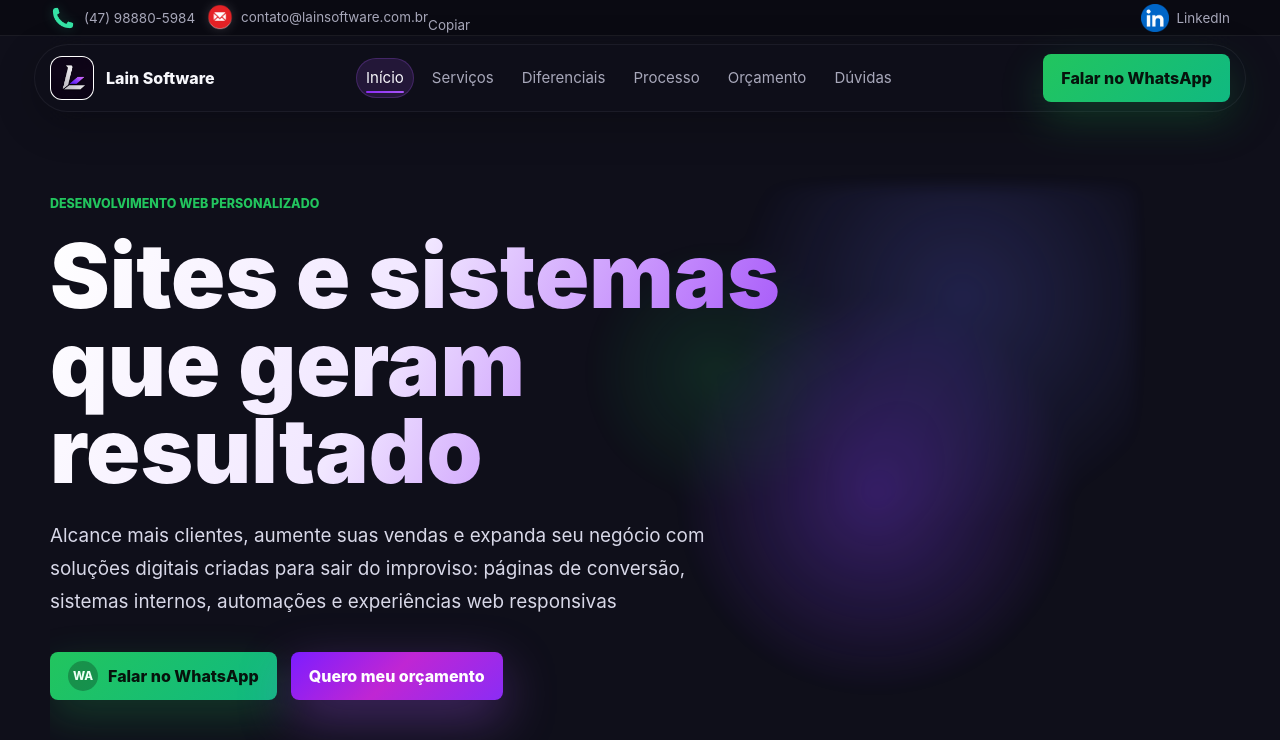
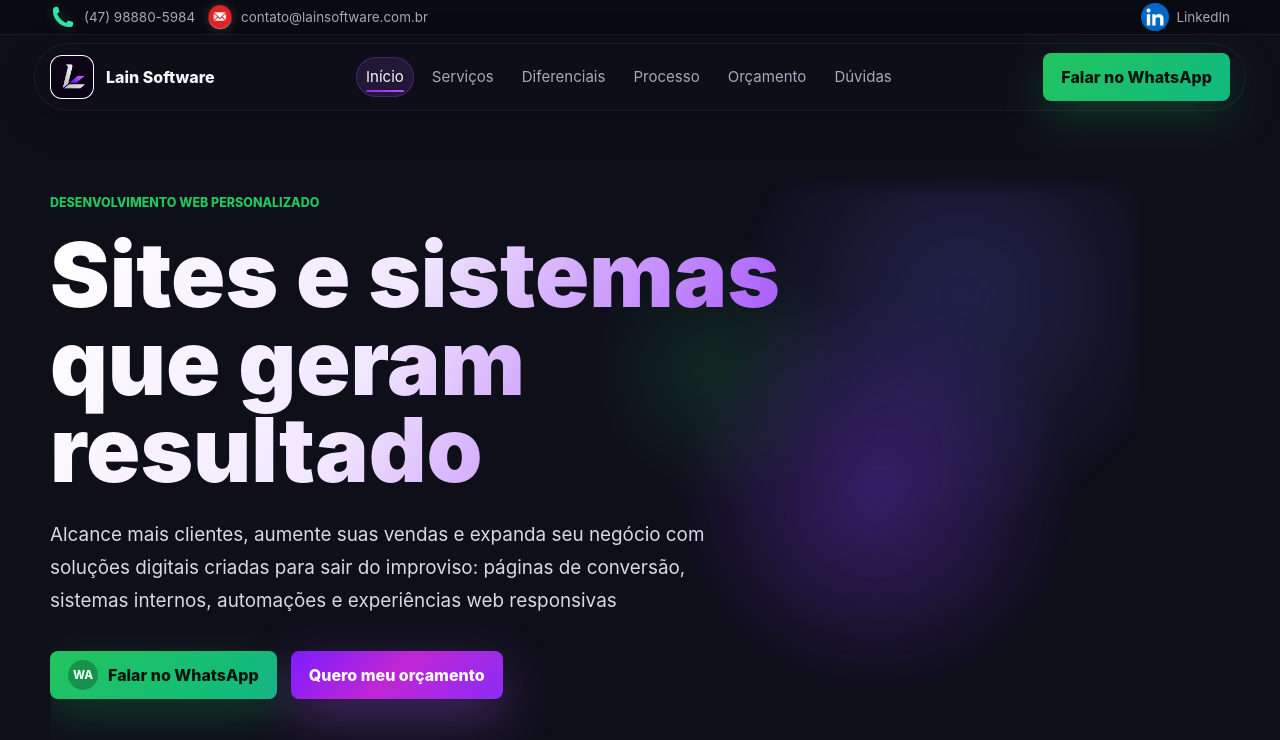
Before and after one commit to BrendoAL/Lain-Software, an Angular app: page / in a window 1280 px wide. Shown: the top 740 px of the page. Built offline with nearby package versions, Linux system fonts and the light colour scheme.

Commit message:
Refactor email actions into a single link element

```diff
--- a/src/app/app.html
+++ b/src/app/app.html
@@ -5,15 +5,10 @@
         <img class="mini-icon phone-icon" src="telefone_icon.png" alt="" aria-hidden="true">
         <span>{{ copiedPhone() ? 'Telefone copiado' : '(47) 98880-5984' }}</span>
       </button>
-      <span class="email-actions">
-        <a class="email-link" href="mailto:contato@lainsoftware.com.br" target="_self" aria-label="Enviar email para contato@lainsoftware.com.br">
-          <img class="mini-icon email-icon" src="email_icon.png" alt="" aria-hidden="true">
-          contato&#64;lainsoftware.com.br
-        </a>
-        <button class="email-copy" type="button" (click)="copyEmail()" [class.copied]="copiedEmail()" [attr.aria-label]="copiedEmail() ? 'Email copiado' : 'Copiar email contato@lainsoftware.com.br'">
-          {{ copiedEmail() ? 'Copiado' : 'Copiar' }}
-        </button>
-      </span>
+      <a class="email-link" href="mailto:contato@lainsoftware.com.br" target="_self" (click)="copyEmail()" [class.copied]="copiedEmail()" aria-label="Enviar email para contato@lainsoftware.com.br">
+        <img class="mini-icon email-icon" src="email_icon.png" alt="" aria-hidden="true">
+        <span>{{ copiedEmail() ? 'Email copiado' : 'contato@lainsoftware.com.br' }}</span>
+      </a>
     </div>
 
     <div class="top-social-links" aria-label="Redes sociais">
@@ -536,15 +531,10 @@
 
   <address>
     <strong>Contato</strong>
-    <span class="email-actions">
-      <a class="email-link" href="mailto:contato@lainsoftware.com.br" target="_self" aria-label="Enviar email para contato@lainsoftware.com.br">
-        <img class="mini-icon email-icon" src="email_icon.png" alt="" aria-hidden="true">
-        contato&#64;lainsoftware.com.br
-      </a>
-      <button class="email-copy" type="button" (click)="copyEmail()" [class.copied]="copiedEmail()" [attr.aria-label]="copiedEmail() ? 'Email copiado' : 'Copiar email contato@lainsoftware.com.br'">
-        {{ copiedEmail() ? 'Copiado' : 'Copiar' }}
-      </button>
-    </span>
+    <a class="email-link" href="mailto:contato@lainsoftware.com.br" target="_self" (click)="copyEmail()" [class.copied]="copiedEmail()" aria-label="Enviar email para contato@lainsoftware.com.br">
+      <img class="mini-icon email-icon" src="email_icon.png" alt="" aria-hidden="true">
+      <span>{{ copiedEmail() ? 'Email copiado' : 'contato@lainsoftware.com.br' }}</span>
+    </a>
     <button class="phone-copy" type="button" (click)="copyPhone()" [class.copied]="copiedPhone()">
       <img class="mini-icon phone-icon" src="telefone_icon.png" alt="" aria-hidden="true">
       <span>{{ copiedPhone() ? 'Telefone copiado' : '(47) 98880-5984' }}</span>
```
